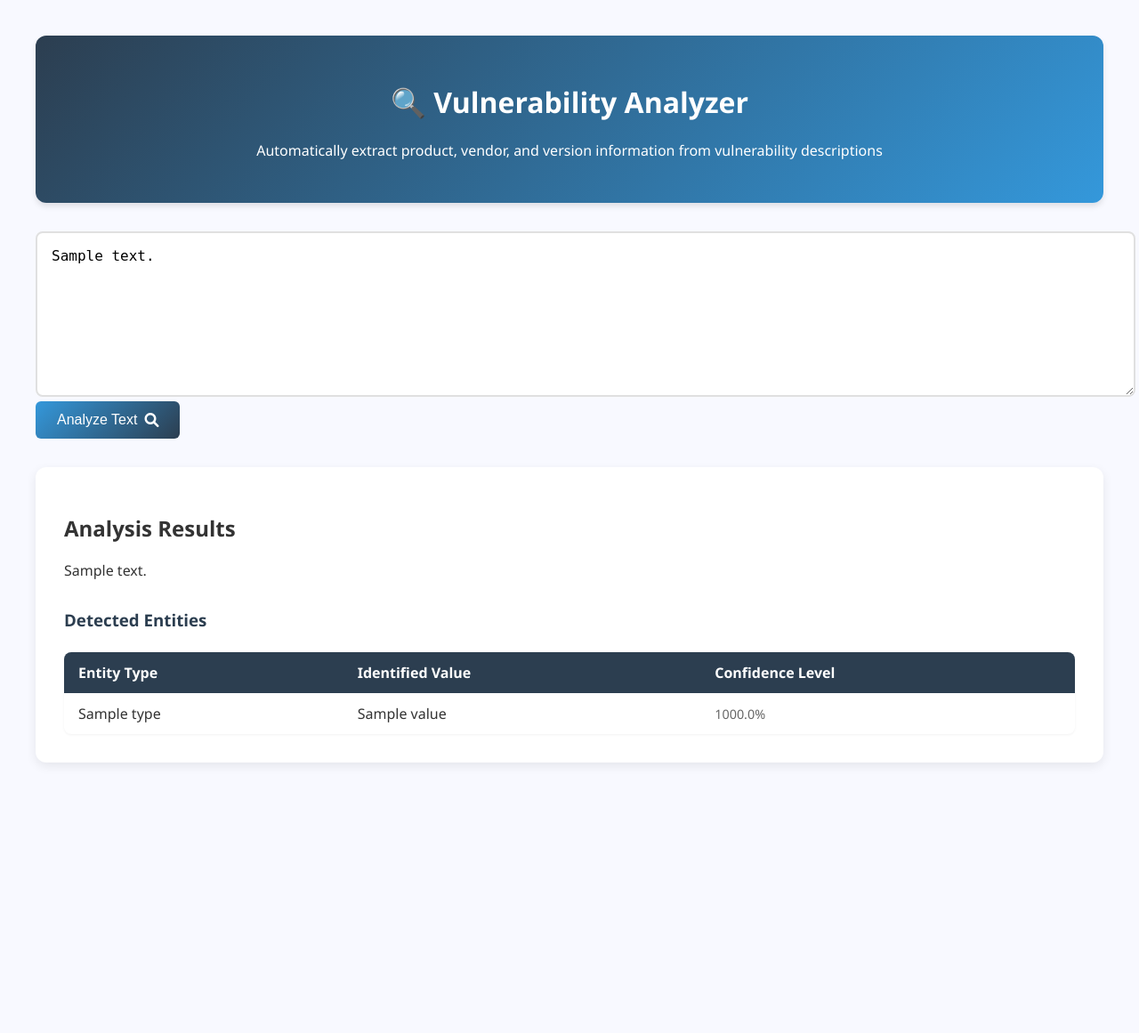
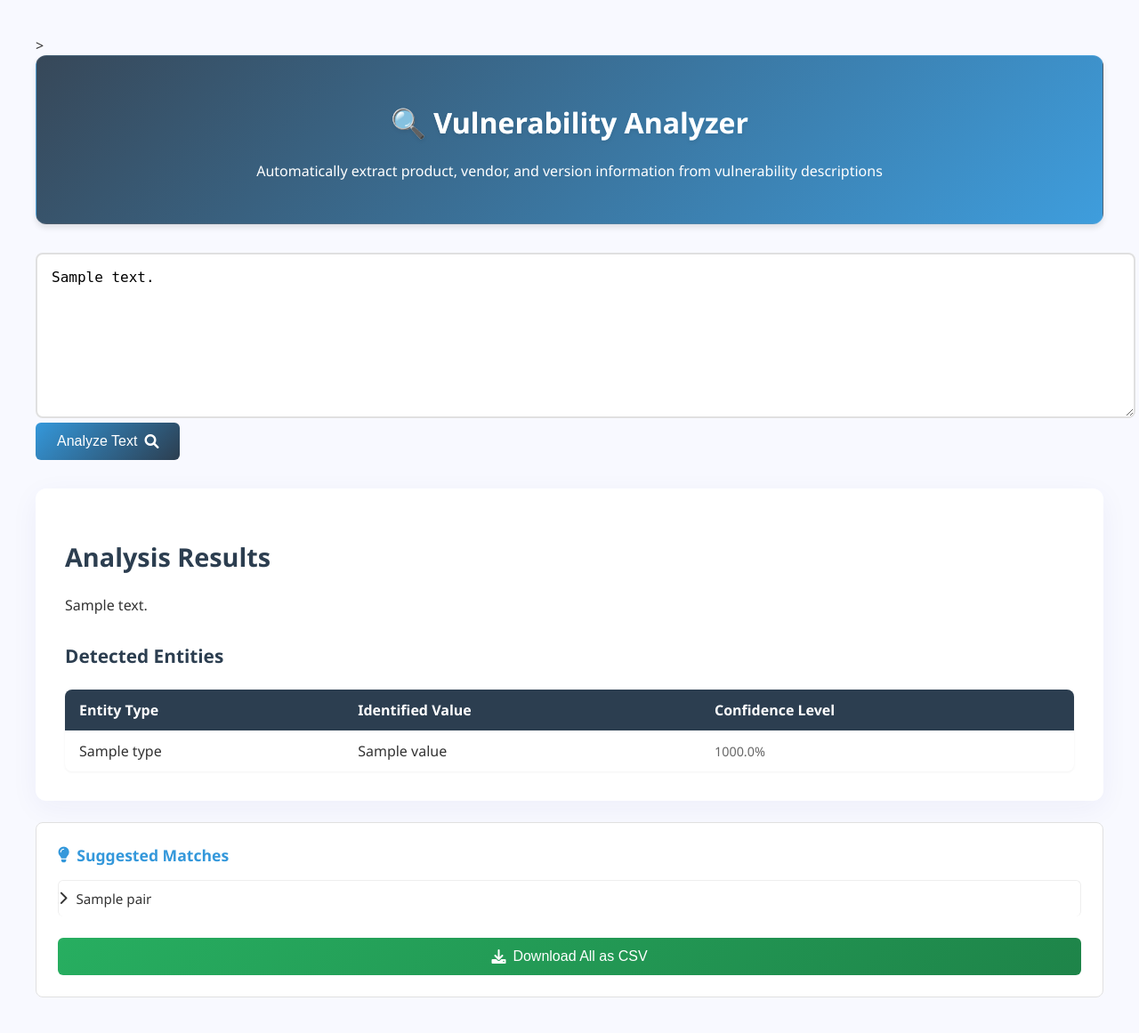
Before and after one commit to levshun/vulns_scanner, a Flask app: template mikhail_code/app/templates/index.html in a window 1280 px wide. Shown: the whole page at 89% size. Before the commit the page ends 859 px from the top, so only its background shows below. Run offline with Flask 3, Linux system fonts and the light colour scheme; the template is opened without the code that fills it: most values are stand-ins (such as "Sample title", 1, 10 or a date in 2020).

Commit message:
move CSS to a different file

```diff
--- a/mikhail_code/app/app.py
+++ b/mikhail_code/app/app.py
@@ -1,6 +1,7 @@
 from flask import Flask, render_template, request, flash
 from markupsafe import Markup
 from start_model import run
+from test import create_suggestions
 
 app = Flask(__name__)
 app.secret_key = 'your-secret-key-here'
@@ -10,6 +11,8 @@ def index():
     input_text = ''
     highlighted_text = ''
     structured_results = []
+    suggestions = []
+    versions = []
 
     if request.method == 'POST':
         input_text = request.form['text']
@@ -41,6 +44,10 @@ def index():
                     'value': entity['word'],
                     'score': entity['score']
                 } for entity in entities]
+                result = create_suggestions()
+                suggestions = result['suggestions']
+                versions = result.get('versions', [])
+
 
             except Exception as e:
                 flash(f'Error processing text: {str(e)}')
@@ -48,7 +55,9 @@ def index():
     return render_template('index.html',
                          input_text=input_text,
                          highlighted_text=highlighted_text,
-                         structured_results=structured_results)
+                         structured_results=structured_results,
+                         suggestions = suggestions,
+                         versions = versions)
 
 if __name__ == '__main__':
     app.run(debug=True, port=5000)
--- /dev/null
+++ b/mikhail_code/app/static/styles.css
@@ -0,0 +1,403 @@
+/* styles.css */
+:root {
+    --primary: #2c3e50;
+    --secondary: #3498db;
+    --success: #27ae60;
+    --danger: #e74c3c;
+}
+
+body {
+    font-family: 'Segoe UI', system-ui, -apple-system, sans-serif;
+    max-width: 1200px;
+    margin: 40px auto;
+    padding: 0 20px;
+    background: #f8f9ff;
+    color: #333;
+}
+
+.header {
+    text-align: center;
+    margin-bottom: 2rem;
+    padding: 2rem 0;
+    background: linear-gradient(135deg, var(--primary) 0%, var(--secondary) 100%);
+    color: white;
+    border-radius: 12px;
+    box-shadow: 0 4px 6px rgba(0,0,0,0.1);
+}
+
+textarea {
+    width: 100%;
+    height: 150px;
+    padding: 1rem;
+    border: 2px solid #e0e0e0;
+    border-radius: 8px;
+    resize: vertical;
+    font-size: 16px;
+    transition: border-color 0.3s ease;
+}
+
+textarea:focus {
+    border-color: var(--secondary);
+    outline: none;
+    box-shadow: 0 0 0 3px rgba(52, 152, 219, 0.2);
+}
+
+button {
+    background: linear-gradient(135deg, var(--secondary) 0%, var(--primary) 100%);
+    color: white;
+    padding: 12px 24px;
+    border: none;
+    border-radius: 6px;
+    font-size: 16px;
+    cursor: pointer;
+    transition: transform 0.2s ease, opacity 0.2s ease;
+    display: flex;
+    align-items: center;
+    gap: 8px;
+}
+
+button:hover {
+    transform: translateY(-1px);
+    opacity: 0.9;
+}
+
+.result-card {
+    background: white;
+    border-radius: 12px;
+    padding: 2rem;
+    margin-top: 2rem;
+    box-shadow: 0 4px 12px rgba(0,0,0,0.08);
+}
+
+.highlight {
+    padding: 2px 4px;
+    border-radius: 4px;
+    font-weight: 600;
+}
+
+.vendor { background-color: #fff3cd; color: #856404; }
+.product { background-color: #d4edda; color: #155724; }
+.version { background-color: #d1ecf1; color: #0c5460; }
+
+table {
+    width: 100%;
+    margin-top: 1.5rem;
+    border-collapse: collapse;
+    background: white;
+    border-radius: 8px;
+    overflow: hidden;
+    box-shadow: 0 1px 3px rgba(0,0,0,0.05);
+}
+
+th, td {
+    padding: 12px 16px;
+    text-align: left;
+}
+
+th {
+    background-color: var(--primary);
+    color: white;
+    font-weight: 600;
+}
+
+tr:nth-child(even) {
+    background-color: #f8f9fa;
+}
+
+.confidence {
+    font-size: 0.9em;
+    color: #666;
+    font-weight: 400;
+}
+
+.alert {
+    padding: 12px;
+    border-radius: 6px;
+    margin-bottom: 1rem;
+    display: flex;
+    align-items: center;
+    gap: 8px;
+}
+
+.alert-error {
+    background: #f8d7da;
+    color: #721c24;
+    border: 1px solid #f5c6cb;
+}
+
+.loading {
+    display: inline-block;
+    width: 20px;
+    height: 20px;
+    border: 3px solid rgba(255,255,255,0.3);
+    border-radius: 50%;
+    border-top-color: white;
+    animation: spin 1s ease-in-out infinite;
+}
+
+.suggestions-box {
+    background: white;
+    padding: 1.5rem;
+    border-radius: 8px;
+    border: 1px solid #e0e0e0;
+    margin-top: 1.5rem;
+}
+
+.suggestions-box h3 {
+    margin-top: 0;
+    font-size: 1.1rem;
+    display: flex;
+    align-items: center;
+    gap: 8px;
+}
+
+.suggestions-box li:last-child {
+    border-bottom: none;
+}
+
+.suggestions-box li {
+    padding: 10px 0;
+    display: flex;
+    align-items: center;
+    font-size: 0.95rem;
+}
+
+.match-list {
+    list-style: none;
+    padding: 0;
+    margin: 0;
+}
+
+.match-item {
+    padding: 10px;
+    margin: 5px 0;
+    background: white;
+    border: 1px solid #eee;
+    border-radius: 6px;
+    cursor: pointer;
+    transition: all 0.2s ease;
+}
+
+.match-item:hover {
+    transform: translateX(5px);
+    border-color: var(--secondary);
+}
+
+.version-match {
+    margin-left: 30px;
+    background: #f8f9fa;
+    opacity: 0;
+    animation: fadeIn 0.3s ease forwards;
+}
+
+@keyframes fadeIn {
+    to { opacity: 1; }
+}
+
+.match-item i {
+    margin-right: 10px;
+    transition: transform 0.2s ease;
+}
+
+.base-match.active i {
+    transform: rotate(90deg);
+}
+
+.download-btn {
+background: linear-gradient(135deg, var(--success) 0%, #1e8449 100%);
+width: 100%;
+justify-content: center;
+}
+
+.download-btn:hover {
+    transform: translateY(-1px);
+}
+
+.version-match {
+    cursor: pointer;
+    position: relative;
+}
+
+.version-match:hover:after {
+    content: "Click to copy";
+    position: absolute;
+    right: 10px;
+    font-size: 0.8em;
+    color: var(--secondary);
+}
+
+@keyframes spin {
+    to { transform: rotate(360deg); }
+}
+
+@media (max-width: 768px) {
+    body {
+        padding: 0 15px;
+        margin: 20px auto;
+    }
+
+    .header {
+        padding: 1.5rem 0;
+        font-size: 1.5rem;
+    }
+
+    th, td {
+        padding: 10px;
+        font-size: 14px;
+    }
+}
+
+/* Modern Enhancements (Add below existing styles) */
+/* =============================================== */
+
+/* Glassmorphism Effects */
+.header {
+    backdrop-filter: blur(16px) saturate(180%);
+    -webkit-backdrop-filter: blur(16px) saturate(180%);
+    background: linear-gradient(135deg,
+        rgba(44, 62, 80, 0.95) 0%,
+        rgba(52, 152, 219, 0.95) 100%);
+    border: 1px solid rgba(255, 255, 255, 0.1);
+}
+
+.result-card {
+    backdrop-filter: blur(8px);
+    background: rgba(255, 255, 255, 0.9);
+    border: 1px solid rgba(255, 255, 255, 0.2);
+    box-shadow: 0 8px 32px 0 rgba(31, 38, 135, 0.05);
+}
+
+/* Subtle Animations */
+@keyframes fadeIn {
+    from { opacity: 0; transform: translateY(10px); }
+    to { opacity: 1; transform: translateY(0); }
+}
+
+.result-card,
+.suggestions-box {
+    animation: fadeIn 0.6s cubic-bezier(0.25, 0.46, 0.45, 0.94) both;
+}
+
+/* Enhanced Interactive Elements */
+button {
+    transition: all 0.3s cubic-bezier(0.4, 0, 0.2, 1);
+    position: relative;
+    overflow: hidden;
+}
+
+button::after {
+    content: '';
+    position: absolute;
+    top: 0;
+    left: -100%;
+    width: 100%;
+    height: 100%;
+    background: linear-gradient(
+        90deg,
+        transparent,
+        rgba(255, 255, 255, 0.3),
+        transparent
+    );
+    transition: 0.5s;
+}
+
+button:hover::after {
+    left: 100%;
+}
+
+.match-item {
+    transition: transform 0.2s ease, box-shadow 0.2s ease;
+}
+
+.match-item:hover {
+    box-shadow: 0 4px 12px rgba(0,0,0,0.08);
+    transform: translateY(-2px);
+}
+
+/* Gradient Text Option (optional) */
+.gradient-text {
+    background: linear-gradient(
+        45deg,
+        rgba(255,255,255,0.9) 30%,
+        var(--secondary) 70%
+    );
+    -webkit-background-clip: text;
+    background-clip: text;
+    text-shadow: 0 2px 8px rgba(52, 152, 219, 0.2);
+}
+
+.header h1 {
+    color: white; /* Fallback for non-gradient support */
+    text-shadow: 0 2px 4px rgba(0,0,0,0.1);
+}
+
+/* Enhanced Form Elements */
+textarea {
+    transition: all 0.3s ease;
+    background: rgba(255, 255, 255, 0.95);
+}
+
+textarea:focus {
+    border-width: 3px;
+}
+
+/* Modern Scrollbar (non-essential but nice) */
+::-webkit-scrollbar {
+    width: 8px;
+}
+
+::-webkit-scrollbar-track {
+    background: rgba(0, 0, 0, 0.05);
+}
+
+::-webkit-scrollbar-thumb {
+    background: var(--secondary);
+    border-radius: 4px;
+}
+
+/* Better Mobile Experience */
+@media (max-width: 768px) {
+    .header {
+        margin: 0 -15px;
+        border-radius: 0;
+        box-shadow: none;
+    }
+
+    .result-card {
+        padding: 1.5rem;
+        margin-top: 1.5rem;
+    }
+
+    .suggestions-box {
+        margin-top: 1rem;
+    }
+}
+
+/* Visual Hierarchy Improvements */
+h2 {
+    font-size: 1.8rem;
+    color: var(--primary);
+    margin-bottom: 1.5rem;
+}
+
+h3 {
+    font-size: 1.3rem;
+    color: var(--secondary);
+    margin-bottom: 1rem;
+}
+
+/* Copy Feedback Animation */
+#copyFeedback {
+    animation: slideUp 0.3s ease-out;
+}
+
+@keyframes slideUp {
+    from {
+        opacity: 0;
+        transform: translateY(20px);
+    }
+    to {
+        opacity: 1;
+        transform: translateY(0);
+    }
+}
--- a/mikhail_code/app/templates/index.html
+++ b/mikhail_code/app/templates/index.html
@@ -3,168 +3,11 @@
 <head>
     <title>Vulnerability Analyzer</title>
     <link rel="stylesheet" href="https://cdnjs.cloudflare.com/ajax/libs/font-awesome/6.0.0/css/all.min.css">
-    <style>
-        :root {
-            --primary: #2c3e50;
-            --secondary: #3498db;
-            --success: #27ae60;
-            --danger: #e74c3c;
-        }
-
-        body {
-            font-family: 'Segoe UI', system-ui, -apple-system, sans-serif;
-            max-width: 1200px;
-            margin: 40px auto;
-            padding: 0 20px;
-            background: #f8f9ff;
-            color: #333;
-        }
-
-        .header {
-            text-align: center;
-            margin-bottom: 2rem;
-            padding: 2rem 0;
-            background: linear-gradient(135deg, var(--primary) 0%, var(--secondary) 100%);
-            color: white;
-            border-radius: 12px;
-            box-shadow: 0 4px 6px rgba(0,0,0,0.1);
-        }
-
-        textarea {
-            width: 100%;
-            height: 150px;
-            padding: 1rem;
-            border: 2px solid #e0e0e0;
-            border-radius: 8px;
-            resize: vertical;
-            font-size: 16px;
-            transition: border-color 0.3s ease;
-        }
-
-        textarea:focus {
-            border-color: var(--secondary);
-            outline: none;
-            box-shadow: 0 0 0 3px rgba(52, 152, 219, 0.2);
-        }
-
-        button {
-            background: linear-gradient(135deg, var(--secondary) 0%, var(--primary) 100%);
-            color: white;
-            padding: 12px 24px;
-            border: none;
-            border-radius: 6px;
-            font-size: 16px;
-            cursor: pointer;
-            transition: transform 0.2s ease, opacity 0.2s ease;
-            display: flex;
-            align-items: center;
-            gap: 8px;
-        }
-
-        button:hover {
-            transform: translateY(-1px);
-            opacity: 0.9;
-        }
-
-        .result-card {
-            background: white;
-            border-radius: 12px;
-            padding: 2rem;
-            margin-top: 2rem;
-            box-shadow: 0 4px 12px rgba(0,0,0,0.08);
-        }
-
-        .highlight {
-            padding: 2px 4px;
-            border-radius: 4px;
-            font-weight: 600;
-        }
-
-        .vendor { background-color: #fff3cd; color: #856404; }
-        .product { background-color: #d4edda; color: #155724; }
-        .version { background-color: #d1ecf1; color: #0c5460; }
-
-        table {
-            width: 100%;
-            margin-top: 1.5rem;
-            border-collapse: collapse;
-            background: white;
-            border-radius: 8px;
-            overflow: hidden;
-            box-shadow: 0 1px 3px rgba(0,0,0,0.05);
-        }
-
-        th, td {
-            padding: 12px 16px;
-            text-align: left;
-        }
-
-        th {
-            background-color: var(--primary);
-            color: white;
-            font-weight: 600;
-        }
-
-        tr:nth-child(even) {
-            background-color: #f8f9fa;
-        }
-
-        .confidence {
-            font-size: 0.9em;
-            color: #666;
-            font-weight: 400;
-        }
-
-        .alert {
-            padding: 12px;
-            border-radius: 6px;
-            margin-bottom: 1rem;
-            display: flex;
-            align-items: center;
-            gap: 8px;
-        }
-
-        .alert-error {
-            background: #f8d7da;
-            color: #721c24;
-            border: 1px solid #f5c6cb;
-        }
-
-        .loading {
-            display: inline-block;
-            width: 20px;
-            height: 20px;
-            border: 3px solid rgba(255,255,255,0.3);
-            border-radius: 50%;
-            border-top-color: white;
-            animation: spin 1s ease-in-out infinite;
-        }
-
-        @keyframes spin {
-            to { transform: rotate(360deg); }
-        }
-
-        @media (max-width: 768px) {
-            body {
-                padding: 0 15px;
-                margin: 20px auto;
-            }
-
-            .header {
-                padding: 1.5rem 0;
-                font-size: 1.5rem;
-            }
-
-            th, td {
-                padding: 10px;
-                font-size: 14px;
-            }
-        }
-    </style>
+    <link rel="stylesheet" href="{{ url_for('static', filename='styles.css') }}">>
 </head>
 <body>
     <div class="header">
-        <h1>🔍 Vulnerability Analyzer</h1>
+        <h1 class="gradient-text">🔍 Vulnerability Analyzer</h1>
         <p>Automatically extract product, vendor, and version information from vulnerability descriptions</p>
     </div>
 
@@ -215,6 +58,38 @@
     </div>
     {% endif %}
 
+
+    {% if suggestions %}
+    <div class="suggestions-box">
+        <h3><i class="fas fa-lightbulb"></i> Suggested Matches</h3>
+        <ul id="suggestionsList" class="match-list">
+            {% for pair in suggestions %}
+            <li class="match-item base-match"
+                data-versions="{{ versions|join(',') }}"
+                onclick="showVersions(this)">
+                <i class="fas fa-chevron-right"></i>
+                {{ pair }}
+            </li>
+            {% endfor %}
+        </ul>
+
+        <!-- Add download button -->
+        <div style="margin-top: 1.5rem;">
+            <button type="button" onclick="downloadCSV()" class="download-btn">
+                <i class="fas fa-download"></i> Download All as CSV
+            </button>
+        </div>
+    </div>
+    {% endif %}
+
+    <!-- Add copy feedback element -->
+    <div id="copyFeedback" style="display: none; position: fixed; bottom: 20px; right: 20px;
+        background: var(--primary); color: white; padding: 10px 20px; border-radius: 5px;">
+        Copied to clipboard!
+    </div>
+
+
+
     <script>
         document.getElementById('analyzeForm').addEventListener('submit', function() {
             const btn = document.getElementById('analyzeBtn');
@@ -225,5 +100,103 @@
             `;
         });
     </script>
+
+    <script>
+        function showVersions(element) {
+            // Toggle active state
+            element.classList.toggle('active');
+
+            const versions = element.dataset.versions.split(',');
+            const baseText = element.textContent.trim();
+
+            // Remove existing version elements
+            const existingVersions = element.parentElement.querySelectorAll('.version-match');
+            existingVersions.forEach(el => el.remove());
+
+            if (element.classList.contains('active')) {
+                // Add version entries
+                versions.forEach(version => {
+                    const versionElement = document.createElement('li');
+                    versionElement.className = 'match-item version-match';
+                    versionElement.innerHTML = `
+                        <i class="fas fa-code-branch"></i>
+                        ${baseText}:${version}
+                    `;
+                    element.parentNode.insertBefore(versionElement, element.nextSibling);
+                });
+            }
+        }
+    </script>
+
+    <script>
+        // Add copy functionality
+        function copyToClipboard(text) {
+            const textarea = document.createElement('textarea');
+            textarea.value = text;
+            document.body.appendChild(textarea);
+            textarea.select();
+            document.execCommand('copy');
+            document.body.removeChild(textarea);
+
+            // Show feedback
+            const feedback = document.getElementById('copyFeedback');
+            feedback.style.display = 'block';
+            setTimeout(() => feedback.style.display = 'none', 2000);
+        }
+
+        // Modified version creation with copy
+        function showVersions(element) {
+            element.classList.toggle('active');
+            const versions = element.dataset.versions.split(',');
+            const baseText = element.textContent.trim().replace('chevron-right', '').trim();
+
+            // Remove existing versions
+            const existingVersions = element.parentElement.querySelectorAll('.version-match');
+            existingVersions.forEach(el => el.remove());
+
+            if (element.classList.contains('active')) {
+                versions.forEach(version => {
+                    const versionElement = document.createElement('li');
+                    versionElement.className = 'match-item version-match';
+                    versionElement.innerHTML = `
+                        <i class="fas fa-code-branch"></i>
+                        ${baseText}:${version}
+                    `;
+                    versionElement.onclick = (e) => {
+                        e.stopPropagation();
+                        copyToClipboard(`${baseText}:${version}`);
+                    };
+                    element.parentNode.insertBefore(versionElement, element.nextSibling);
+                });
+            }
+        }
+
+        // CSV download handler
+        function downloadCSV() {
+            const form = document.getElementById('analyzeForm');
+            const formData = new FormData(form);
+
+            // Create CSV content
+            const suggestions = {{ suggestions|tojson }};
+            const versions = {{ versions|tojson }};
+
+            let csvContent = "Vendor:Product:Version\n";
+            suggestions.forEach(sugg => {
+                versions.forEach(ver => {
+                    csvContent += `${sugg}:${ver}\n`;
+                });
+            });
+
+            // Create blob and download
+            const blob = new Blob([csvContent], { type: 'text/csv' });
+            const link = document.createElement('a');
+            link.href = URL.createObjectURL(blob);
+            link.download = 'suggestions.csv';
+            document.body.appendChild(link);
+            link.click();
+            document.body.removeChild(link);
+        }
+    </script>
+
 </body>
 </html>
```
Also changed, not shown: 1 other file.
